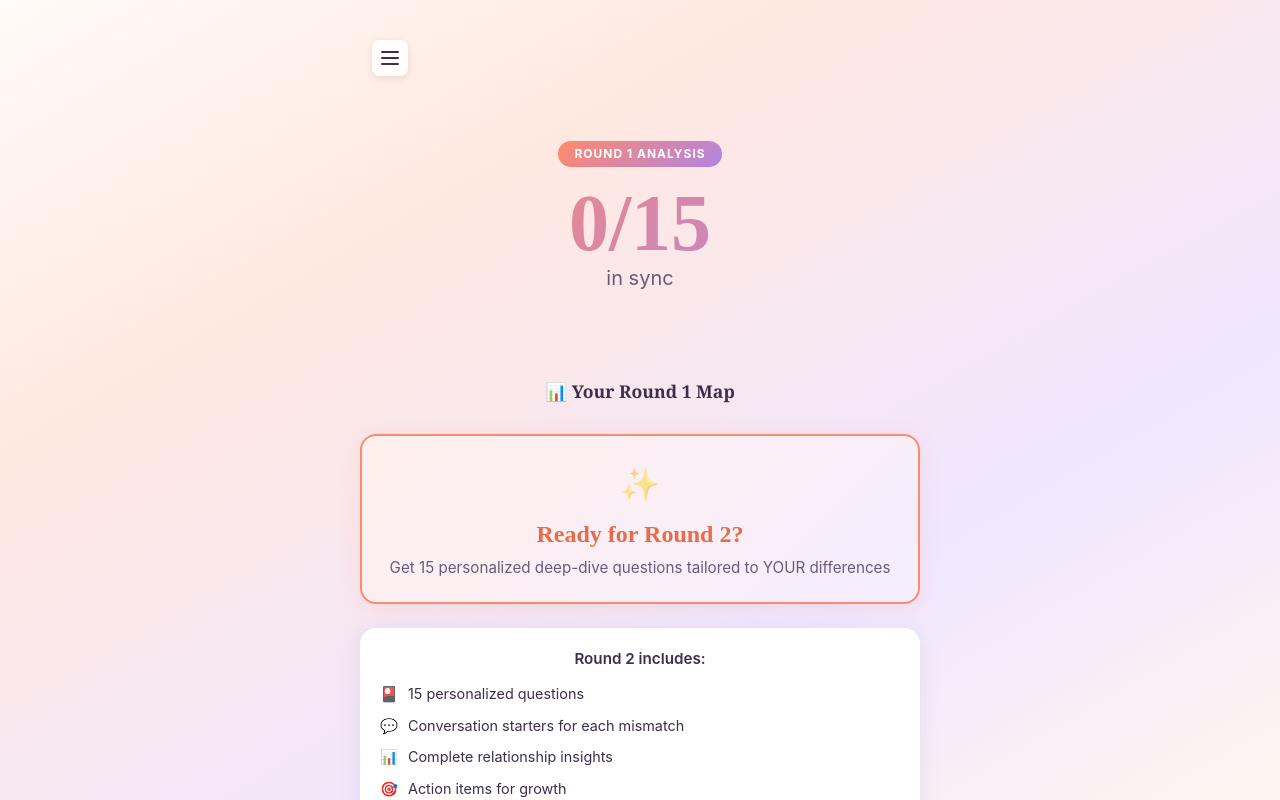
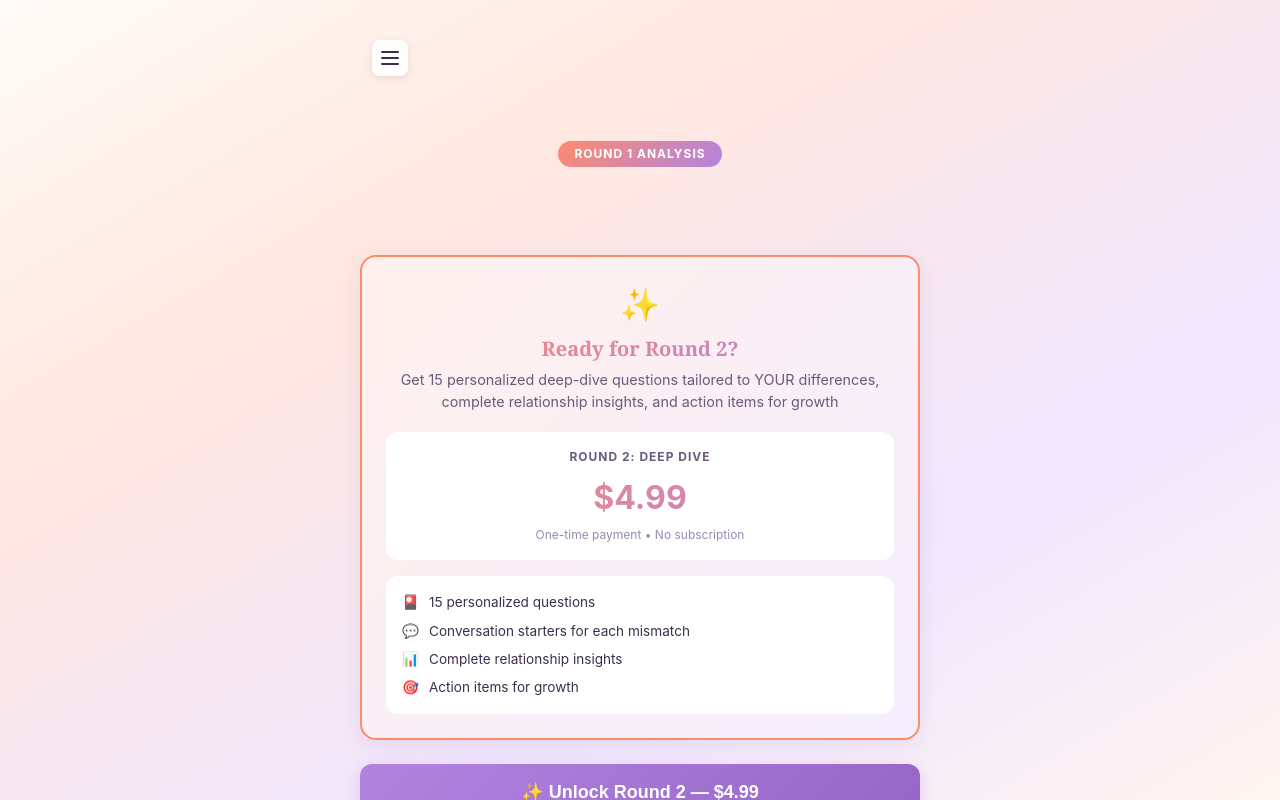
Before and after one commit to stoffis-git/play-reveal, a React (Vite) app: page / in a window 1280 px wide. Both pictures are taken after a click on the button "✨ Upgrade to Premium (Test Payment)". Built offline with nearby package versions, Linux system fonts and the light colour scheme.

Commit message:
Unify Round 2 unlock screen: use Round1Results as single screen for both paths

```diff
--- a/src/App.tsx
+++ b/src/App.tsx
@@ -1,6 +1,6 @@
 import { useEffect } from 'react';
 import { GameProvider, useGame } from './store';
-import { LandingPage, GameBoard, Round1Results, Paywall, PaymentSuccess, FinalResults, ShareCard } from './components';
+import { LandingPage, GameBoard, Round1Results, PaymentSuccess, FinalResults, ShareCard } from './components';
 
 function GameRouter() {
   const { state, dispatch } = useGame();
@@ -25,7 +25,8 @@ function GameRouter() {
     case 'round1Results':
       return <Round1Results />;
     case 'paywall':
-      return <Paywall />;
+      // Redirect paywall to round1Results (single unlock screen)
+      return <Round1Results />;
     case 'paymentSuccess':
       return <PaymentSuccess />;
     case 'round2':
--- a/src/components/LandingPage.tsx
+++ b/src/components/LandingPage.tsx
@@ -185,7 +185,7 @@ export function LandingPage() {
         }}>
           <button
             className="btn btn--accent btn--full"
-            onClick={() => dispatch({ type: 'NAVIGATE_TO', screen: 'paywall' })}
+            onClick={() => dispatch({ type: 'NAVIGATE_TO', screen: 'round1Results' })}
             style={{
               maxWidth: '400px',
               margin: '0 auto',
--- a/src/components/Round1Results.tsx
+++ b/src/components/Round1Results.tsx
@@ -8,9 +8,13 @@ export function Round1Results() {
   const [expandedThemes, setExpandedThemes] = useState<Set<string>>(new Set());
   const [showConfirmExit, setShowConfirmExit] = useState(false);
 
-  const mismatchedCards = getMismatchedCards(state.round1Cards);
-  const themeSummaries = getThemeSummaries(state.round1Cards);
-  const matchCount = getMatchCount(state.round1Cards);
+  // Handle case where user accesses this screen without playing Round 1
+  // (e.g., from landing page test button)
+  const hasRound1Data = state.round1Cards.length > 0;
+
+  const mismatchedCards = hasRound1Data ? getMismatchedCards(state.round1Cards) : [];
+  const themeSummaries = hasRound1Data ? getThemeSummaries(state.round1Cards) : [];
+  const matchCount = hasRound1Data ? getMatchCount(state.round1Cards) : 0;
 
   // Get strength and growth themes
   const strengthThemes = themeSummaries
@@ -109,10 +113,12 @@ export function Round1Results() {
           ROUND 1 ANALYSIS
         </div>
 
-        <div className="results-score" style={{ marginBottom: '16px' }}>
-          <div className="results-score__number">{matchCount}/15</div>
-          <div className="results-score__label">in sync</div>
-        </div>
+        {hasRound1Data && (
+          <div className="results-score" style={{ marginBottom: '16px' }}>
+            <div className="results-score__number">{matchCount}/15</div>
+            <div className="results-score__label">in sync</div>
+          </div>
+        )}
       </div>
 
       {/* Strengths Preview */}
@@ -163,8 +169,8 @@ export function Round1Results() {
         </div>
       )}
 
-      {/* Growth Areas with Expandable Tiles */}
-      {growthThemes.length > 0 && (
+      {/* Growth Areas with Expandable Tiles - only show if we have Round 1 data */}
+      {hasRound1Data && growthThemes.length > 0 && (
         <div style={{ marginBottom: '32px' }}>
           <h4 style={{
             fontSize: '0.9rem',
```
